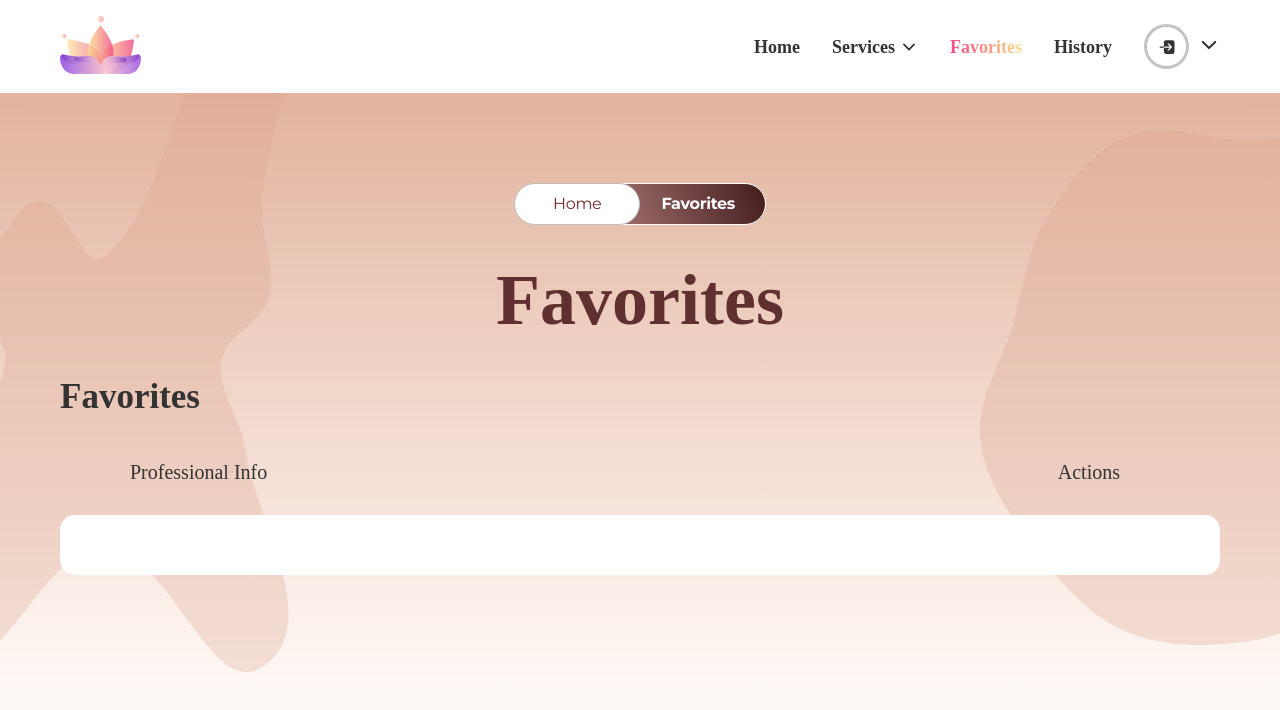
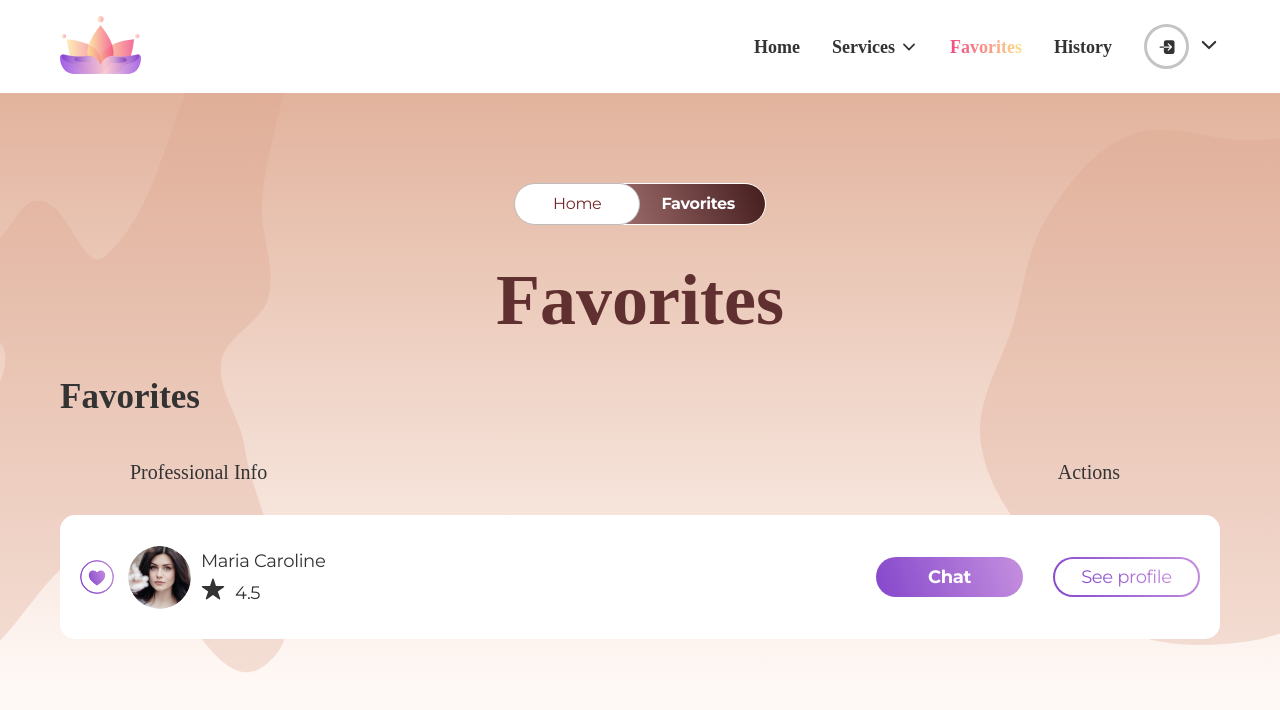
Before and after one commit to jpdrsanchez/soulfixes, a Next.js app: page /favorites in a window 1280 px wide. Shown: the top 710 px of the page. Built offline with nearby package versions, Linux system fonts and the light colour scheme; a web font is replaced by a local one.

Commit message:
chore: finalize favorites page

```diff
--- a/src/templates/Favorites/index.tsx
+++ b/src/templates/Favorites/index.tsx
@@ -1,6 +1,8 @@
 import Breadcrumb from 'components/Breadcrumb'
 import Container from 'components/Container'
 import Image from 'next/image'
+import Link from 'next/link'
+import { IoStar } from 'react-icons/io5'
 import * as S from './styles'
 
 const Favorites = () => {
@@ -16,14 +18,48 @@ const Favorites = () => {
           center={true}
         />
         <h1>Favorites</h1>
-        <S.FavoritesList>
+        <S.FavoritesContent>
           <h2>Favorites</h2>
           <S.FavoritesHeader>
             <h3>Professional Info</h3>
             <h3>Actions</h3>
           </S.FavoritesHeader>
-          <S.FavoritesItem></S.FavoritesItem>
-        </S.FavoritesList>
+          <S.FavoritesItem>
+            <S.FavoritesIcon>
+              <button type="button">
+                <Image
+                  src="/images/fill-fav.svg"
+                  alt="Favoritar"
+                  width={34}
+                  height={34}
+                  quality={100}
+                />
+              </button>
+            </S.FavoritesIcon>
+            <S.FavoritesData>
+              <div>
+                <img src="/images/Favorites/profile.png" alt="Profile" />
+              </div>
+              <div>
+                <h3>Maria Caroline</h3>
+                <p>
+                  <span>
+                    <IoStar />
+                  </span>
+                  4.5
+                </p>
+              </div>
+            </S.FavoritesData>
+            <S.FavoriteLinks>
+              <Link href="/chat">Chat</Link>
+              <Link href="/profile/1" passHref>
+                <a>
+                  <span>See profile</span>
+                </a>
+              </Link>
+            </S.FavoriteLinks>
+          </S.FavoritesItem>
+        </S.FavoritesContent>
       </Container>
     </S.Main>
   )
--- a/src/templates/Favorites/styles.ts
+++ b/src/templates/Favorites/styles.ts
@@ -21,7 +21,7 @@ export const Main = styled.main`
   }
 `
 
-export const FavoritesList = styled.nav`
+export const FavoritesContent = styled.div`
   h2 {
     color: var(--blackTwo);
     font-family: var(--title);
@@ -29,6 +29,10 @@ export const FavoritesList = styled.nav`
     font-size: 35px;
     line-height: 44px;
     margin-bottom: 41px;
+
+    @media (max-width: 767px) {
+      display: none;
+    }
   }
 `
 
@@ -48,14 +52,151 @@ export const FavoritesHeader = styled.div`
     font-size: 20px;
     line-height: 25px;
   }
+
+  @media (max-width: 767px) {
+    display: none;
+  }
 `
 
-export const FavoritesItem = styled.a`
+export const FavoritesList = styled.ul`
+  display: grid;
+  gap: 45px;
+`
+
+export const FavoritesItem = styled.li`
   display: block;
   padding: 30px 20px;
   border-radius: 15px;
   background: var(--white);
   display: grid;
-  grid-template-columns: auto 1fr auto auto;
+  grid-template-columns: auto 1fr;
   gap: 14px;
+  align-items: center;
+
+  @media (min-width: 768px) {
+    grid-template-columns: auto 1fr auto;
+  }
 `
+
+export const FavoritesIcon = styled.div`
+  justify-content: center;
+
+  button {
+    width: 34px;
+    height: 34px;
+    padding: 0px;
+    display: flex;
+    align-items: center;
+    justify-content: center;
+    border: none;
+    background: none;
+    outline: 0px;
+    cursor: pointer;
+  }
+`
+
+export const FavoritesData = styled.div`
+  display: flex;
+  align-items: center;
+  gap: 10px;
+
+  div {
+    &:first-child {
+      width: 63px;
+      height: 63px;
+      position: relative;
+      overflow: hidden;
+      border-radius: 50%;
+    }
+  }
+
+  img {
+    width: 100%;
+    height: 100%;
+    object-fit: cover;
+    object-position: center;
+  }
+
+  h3 {
+    font-weight: 400;
+    font-size: 18px;
+    line-height: 32px;
+    letter-spacing: -0.02em;
+    color: var(--blackTwo);
+  }
+
+  p {
+    display: flex;
+    align-items: center;
+    gap: 10px;
+
+    span {
+      font-size: 24px;
+    }
+
+    font-weight: 400;
+    font-size: 18px;
+    line-height: 32px;
+    letter-spacing: -0.02em;
+    color: var(--blackTwo);
+  }
+`
+
+export const FavoriteLinks = styled.nav`
+  display: grid;
+  align-items: center;
+  gap: 10px 30px;
+
+  @media (min-width: 576px) {
+    display: flex;
+    width: max-content;
+  }
+
+  @media (max-width: 767px) {
+    grid-column: span 2;
+  }
+
+  a {
+    width: 100%;
+    text-align: center;
+
+    @media (min-width: 576px) {
+      width: 147px;
+    }
+
+    &:nth-child(1) {
+      font-weight: 700;
+      font-size: 18px;
+      line-height: 32px;
+      letter-spacing: -0.02em;
+      color: var(--white);
+      background: linear-gradient(251.43deg, #c28cde 3.15%, #884acc 97.02%)
+          padding-box,
+        linear-gradient(251.43deg, #c28cde 3.15%, #884acc 97.02%) border-box;
+      border-radius: 60px;
+      display: block;
+      padding: 2px 10px;
+      border: 2px solid transparent;
+    }
+
+    &:nth-child(2) {
+      border-radius: 60px;
+      display: block;
+      padding: 2px 10px;
+      border: 2px solid transparent;
+      background: linear-gradient(#fff, #fff) padding-box,
+        linear-gradient(251.43deg, #c28cde 3.15%, #884acc 97.02%) border-box;
+
+      span {
+        background: linear-gradient(251.43deg, #c28cde 3.15%, #884acc 97.02%);
+        -webkit-background-clip: text;
+        -webkit-text-fill-color: transparent;
+        background-clip: text;
+        font-weight: 400;
+        font-size: 18px;
+        line-height: 32px;
+        letter-spacing: -0.02em;
+      }
+    }
+  }
+`
```
